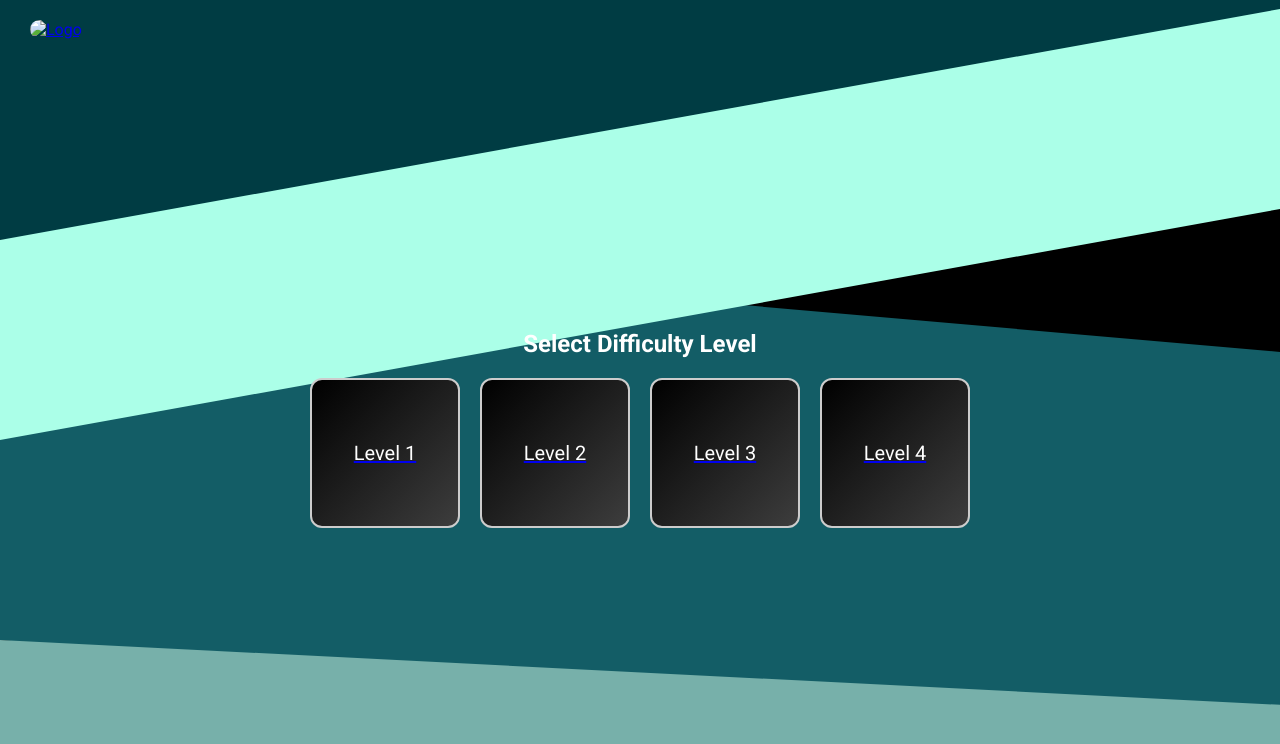
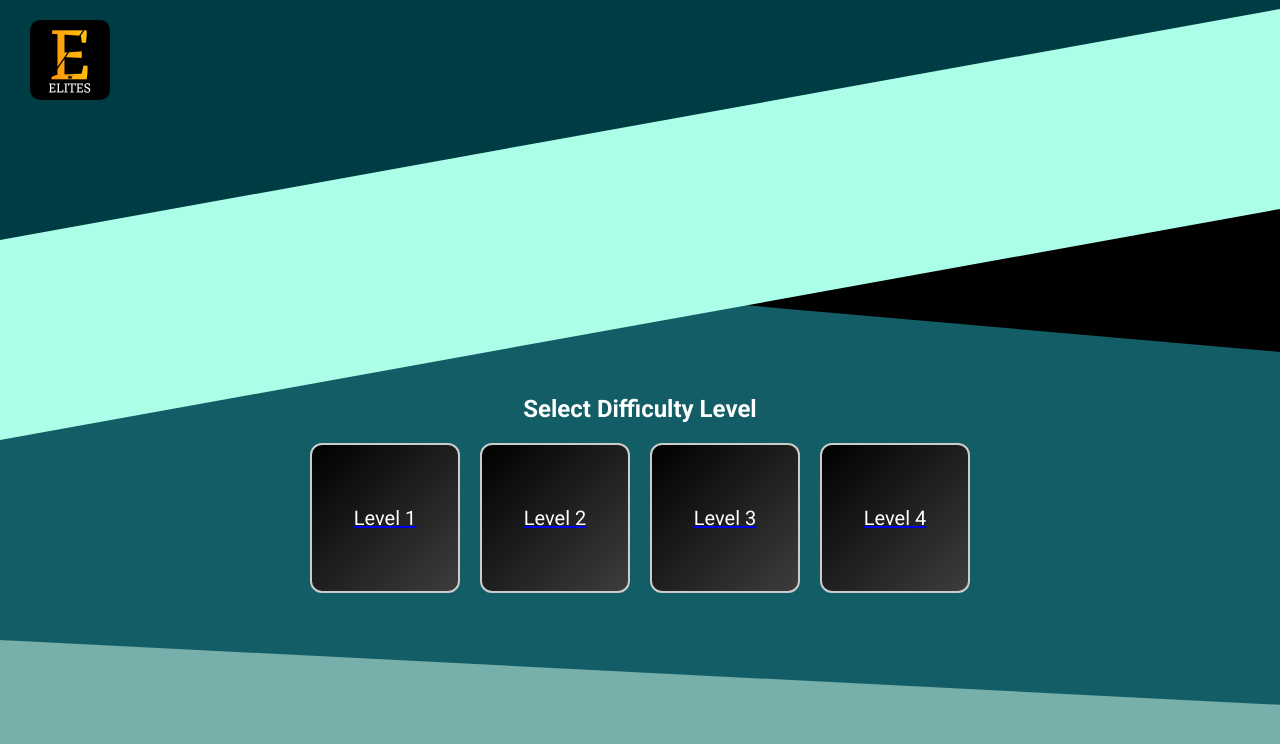
Before and after one commit to ChiragPrabhat/SilentTalk, a plain HTML site: page EnglishLanguage/right.html in a window 1280 px wide. Drawn offline with Linux system fonts and the light colour scheme; the site is published under a folder, as on GitHub Pages, so addresses that start at the root find nothing.

Commit message:
Update right.html

```diff
--- a/EnglishLanguage/right.html
+++ b/EnglishLanguage/right.html
@@ -5,14 +5,14 @@
     <meta http-equiv="X-UA-Compatible" content="IE=edge">
     <meta name="viewport" content="width=device-width, initial-scale=1.0">
     <title>Sign Language Quiz</title>
-    <link rel="icon" type="image/x-icon" href="/images/elites.png">
+    <link rel="icon" type="image/x-icon" href="../images/elites.png">
     <link rel="stylesheet" href="right.css">
     <link href="https://fonts.googleapis.com/css2?family=Roboto:wght@400;700&family=Pacifico&display=swap" rel="stylesheet">
 </head>
 <body>
     <div id="backg"></div>
     <div class="logo">
-        <a href="/us.html"><img src="/images/logo.jpg" alt="Logo"></a>
+        <a href="../us.html"><img src="../images/logo.jpg" alt="Logo"></a>
     </div>
     <!-- Difficulty Selection Screen (Initially Hidden) -->
     <div class="difficulty-screen" id="difficultyScreen">
```
